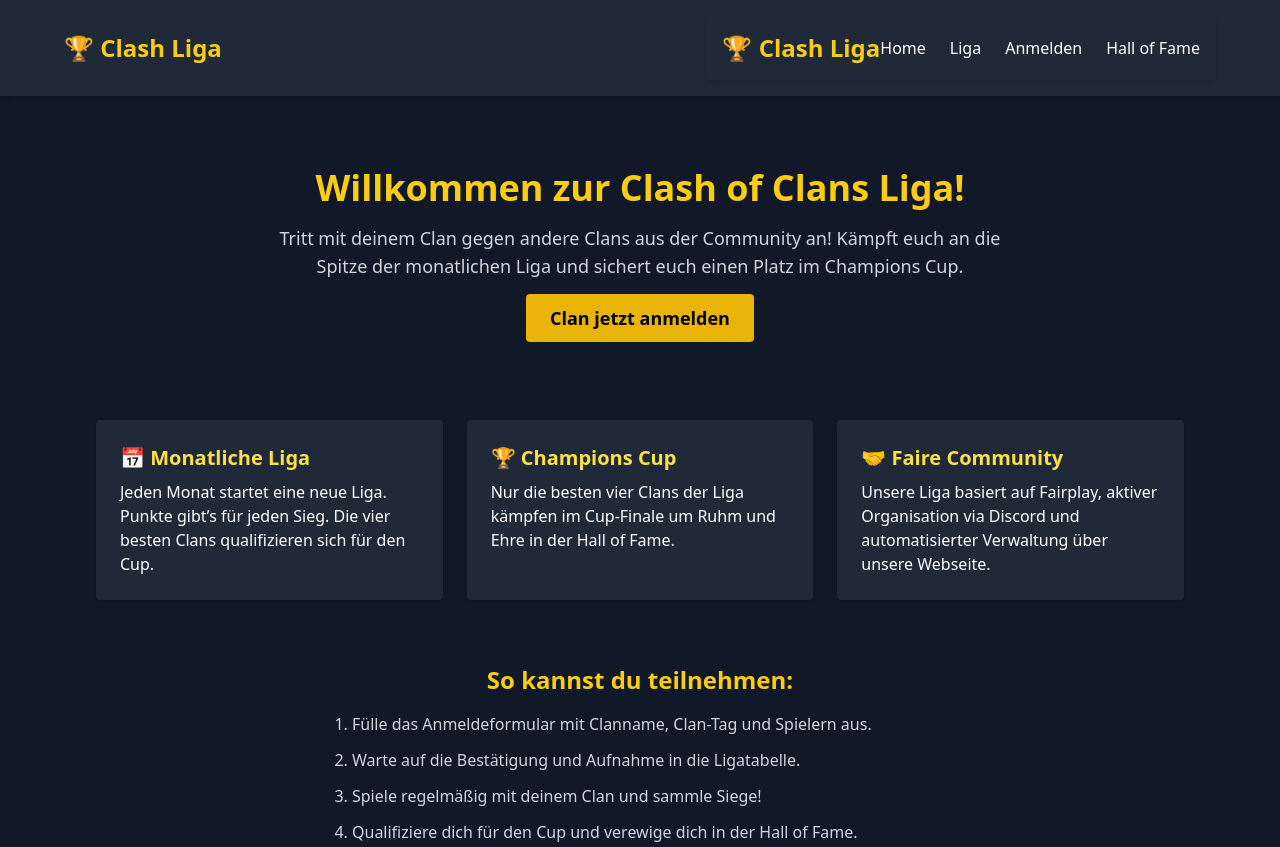
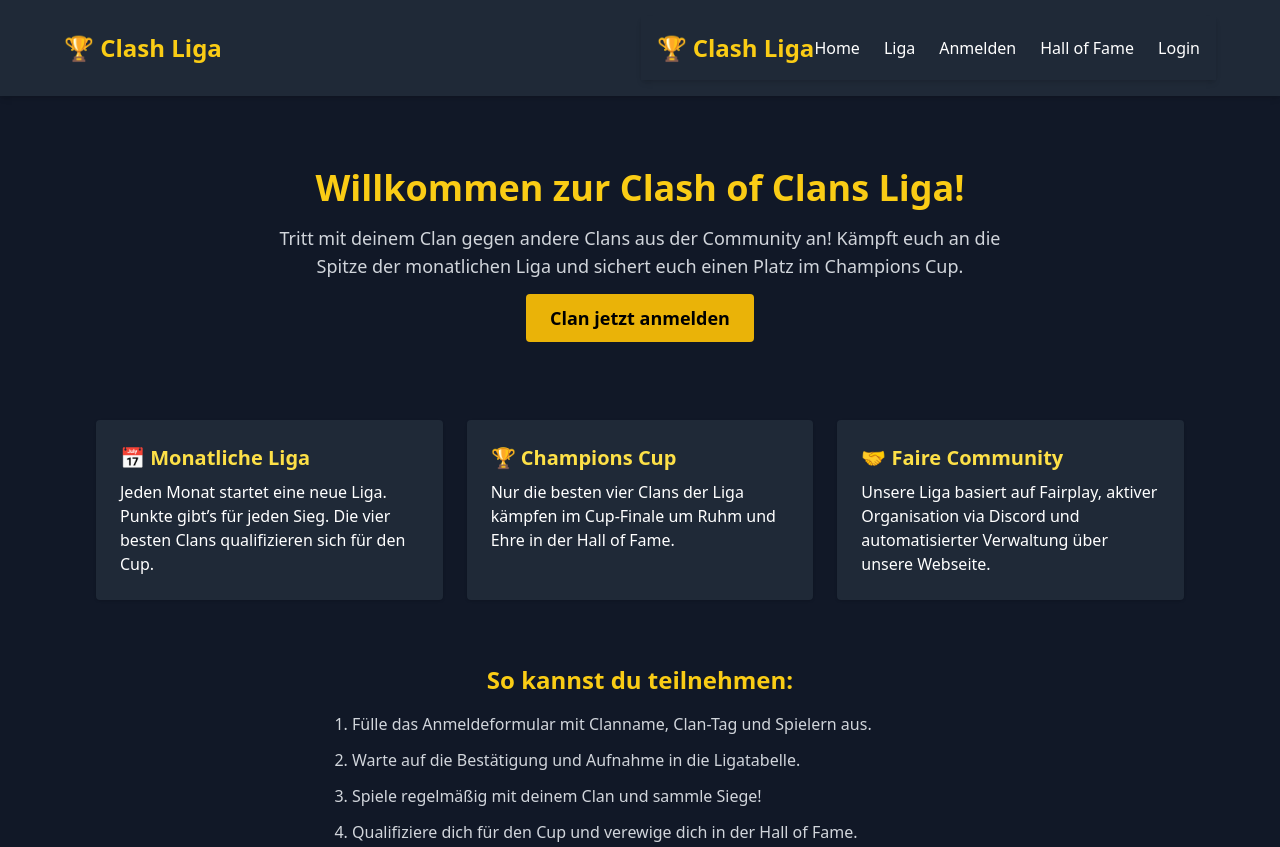
Before and after one commit to Indiumkoenig/Clash-of-Clans-league, a plain HTML site: page index.html in a window 1280 px wide. Shown: the top 847 px of the page. Drawn offline with nearby package versions, Linux system fonts and the light colour scheme.

Commit message:
Update index.html

```diff
--- a/index.html
+++ b/index.html
@@ -19,6 +19,9 @@
       <li><a href="liga.html" class="hover:text-yellow-300">Liga</a></li>
       <li><a href="anmelden.html" class="hover:text-yellow-300">Anmelden</a></li>
       <li><a href="hof.html" class="hover:text-yellow-300">Hall of Fame</a></li>
+
+      <li><a href="admin-login.html" class="hover:text-yellow-300">Login</a></li>
+
     </ul>
   </nav>
 </header>
```
